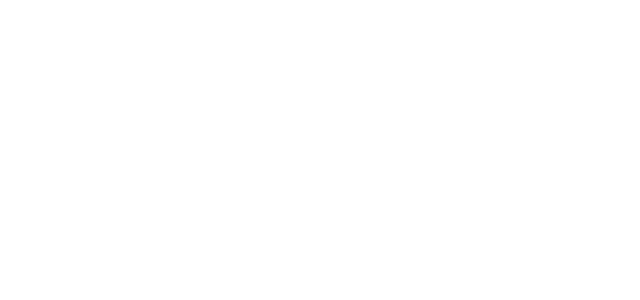
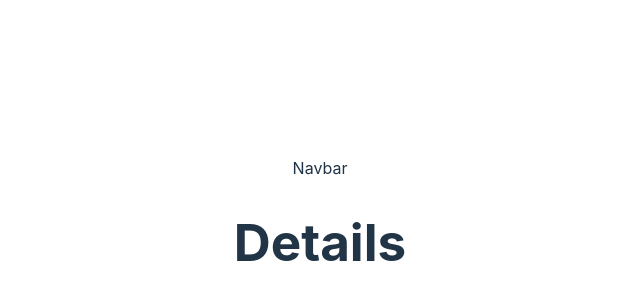
Before and after one commit to smunoz1988/vecs-school-frontend, a React (Vite) app: page /Details in a window 1280 px wide. Before the commit this address had no page. Shown: the part 170-470 px from the top of the page, without its empty margins (320-960 px from the left). Built offline with nearby package versions, Linux system fonts and the light colour scheme.

Commit message:
Add route for Details

```diff
--- a/src/App.jsx
+++ b/src/App.jsx
@@ -1,19 +1,20 @@
 import { Navigate, Route, Routes } from 'react-router-dom';
 import './App.css'
 import Courses from './routes/Courses';
+import Details from './routes/Details';
 import Reserve from './routes/Reserve';
 import Reservations from './routes/Reservations';
 import AddCourse from './routes/AddCourse';
 import DeleteCourse from './routes/DeleteCourse';
 import Signin from './routes/Signin';
 import Signup from './routes/Signup';
-import Navbar from './components/Navbar';
 
 function App() {
   return (
     <>
       <Routes>
         <Route path="/Courses" element={<Courses />} />
+        <Route path="/Details" element={<Details />} />
         <Route path="/Reserve" element={<Reserve />} />
         <Route path="/Reservations" element={<Reservations />} />
         <Route path="/AddCourse" element={<AddCourse />} />
--- /dev/null
+++ b/src/routes/Details.jsx
@@ -0,0 +1,12 @@
+import Navbar from "../components/Navbar"
+
+const Details = () => {
+  return (
+    <div class="flex">
+      <Navbar />
+      <h1>Details</h1>
+    </div>
+  )
+}
+
+export default Details
```
